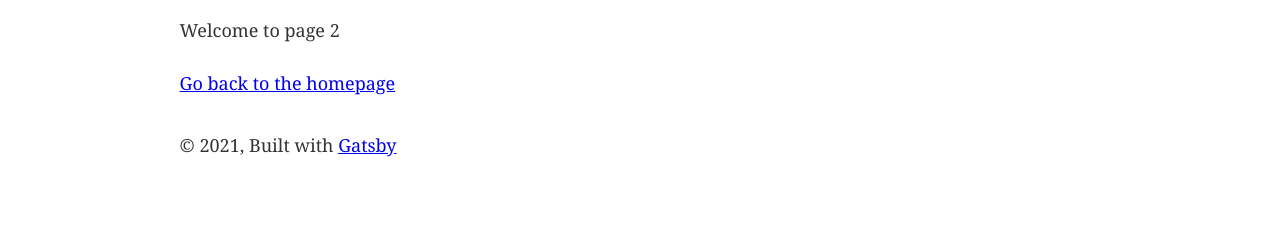
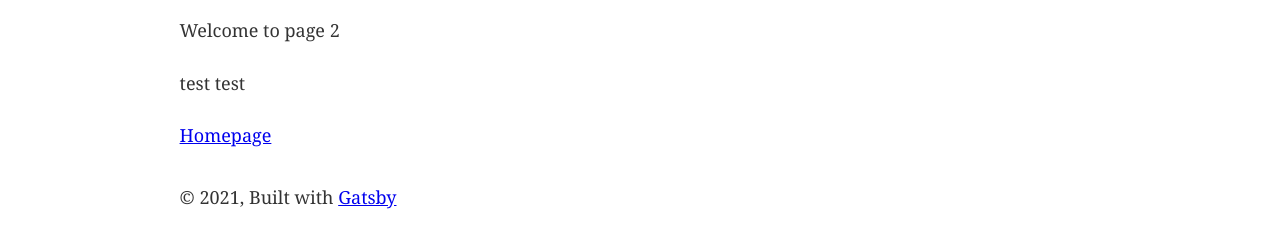
Before and after one commit to dhwani2/sfl-gatsby-starter, a Gatsby site: page /page-2 in a window 1280 px wide. Shown: the part 176-424 px from the top of the page. Built offline with nearby package versions, Linux system fonts and the light colour scheme; Gatsby itself is replaced by a stand-in of ours.

Commit message:
first commit

```diff
--- a/src/pages/page-2.js
+++ b/src/pages/page-2.js
@@ -9,7 +9,8 @@ const SecondPage = () => (
     <Seo title="Page two" />
     <h1>Hi from the second page</h1>
     <p>Welcome to page 2</p>
-    <Link to="/">Go back to the homepage</Link>
+    <p>test test</p>
+    <Link to="/">Homepage</Link>
   </Layout>
 )
 
```
